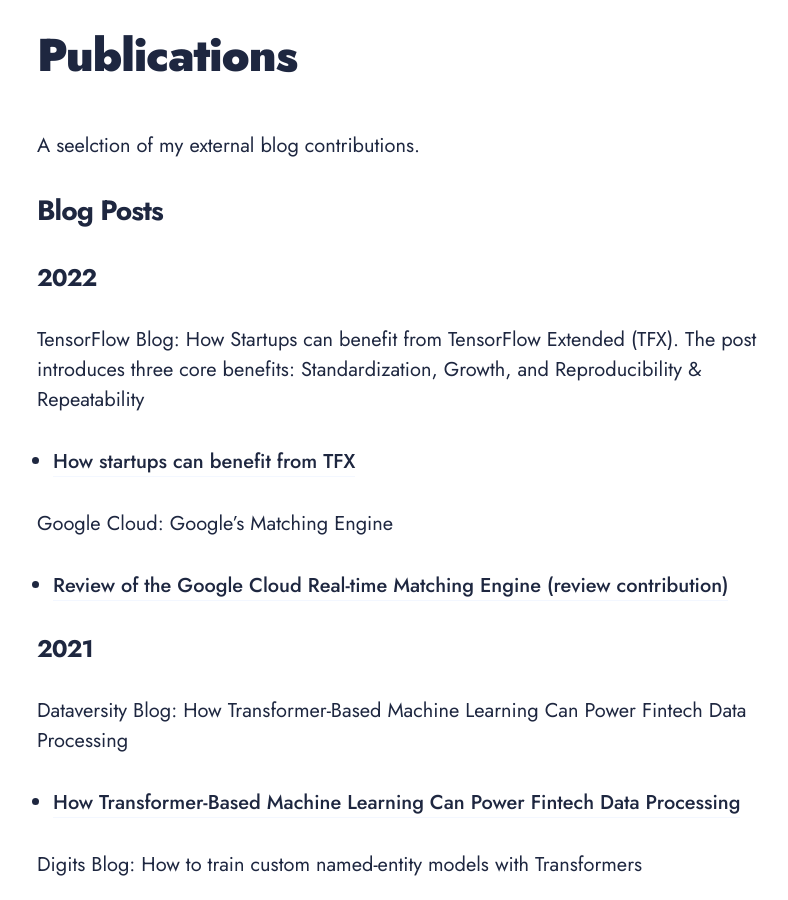
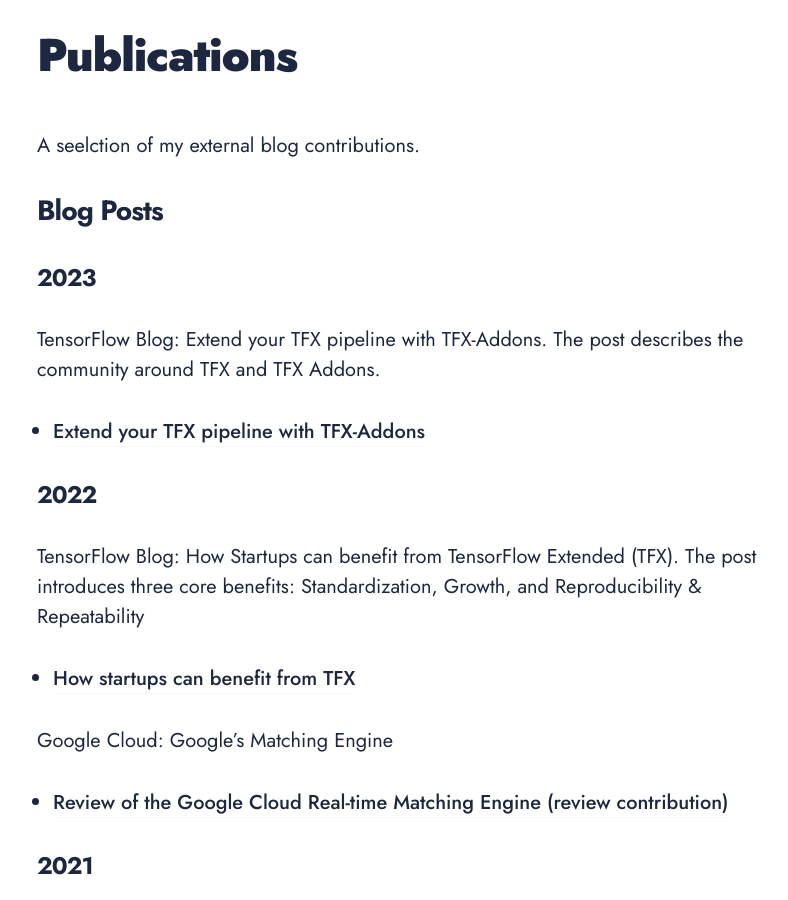
Before and after one commit to hanneshapke/hanneshapke.github.io, a Jekyll site: the page built from _pages/blogs.md, in a window 1280 px wide and 900 px high, scrolled down 763 px. Shown: the whole window, without its empty margins (223-1011 px from the left). Built offline with Jekyll 4.4.1, drawn with Linux system fonts in a browser that asks for light colours; nearby versions of some CDN libraries.

Commit message:
added latest tfx blog post

```diff
--- a/_pages/blogs.md
+++ b/_pages/blogs.md
@@ -8,6 +8,11 @@
 A seelction of my external blog contributions.
 
 ## Blog Posts
+
+### 2023
+
+TensorFlow Blog: Extend your TFX pipeline with TFX-Addons. The post describes the community around TFX and TFX Addons.
+* [Extend your TFX pipeline with TFX-Addons](https://blog.tensorflow.org/2023/02/extend-your-tfx-pipeline-with-tfx-addons.html)
 
 ### 2022
 
```
